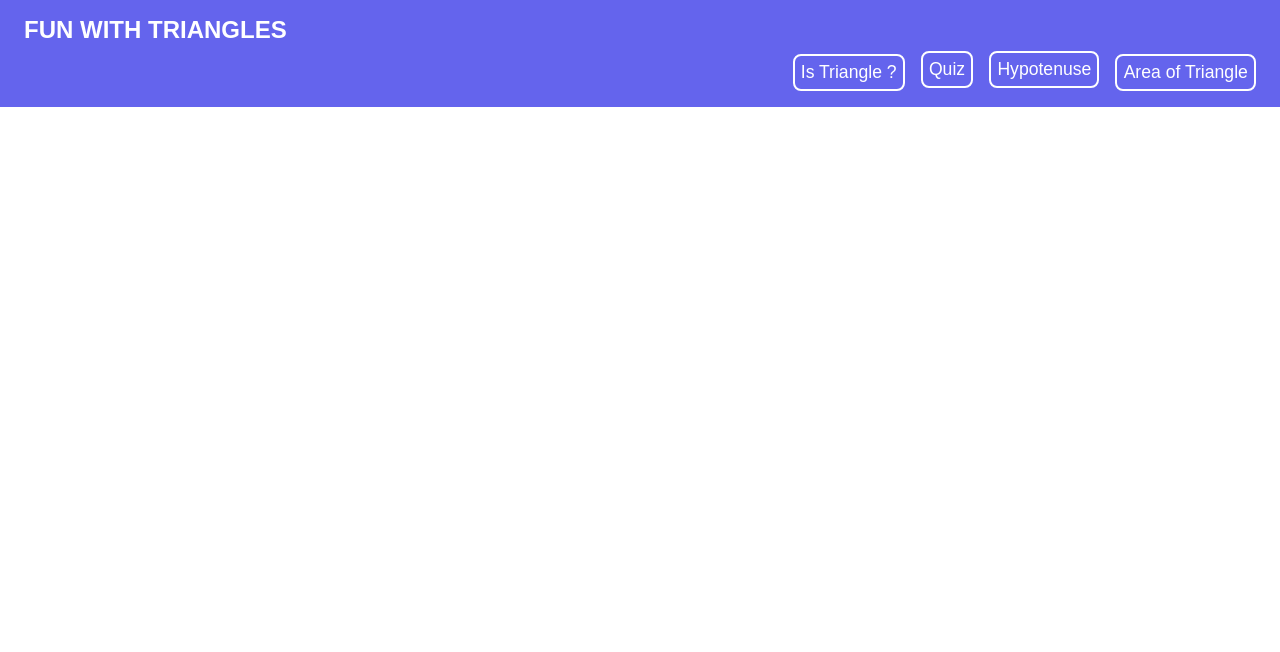
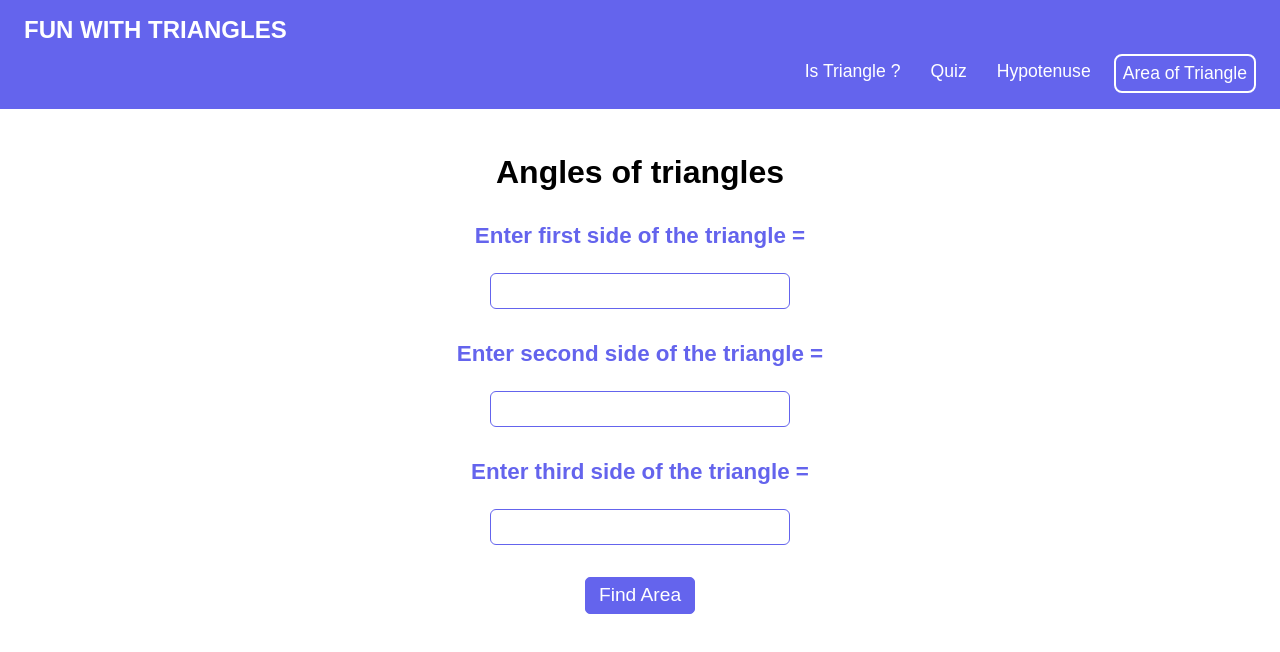
Before and after one commit to RK03ind/fun-with-triangles--mark12, a React (Create React App) app: page /area in a window 1280 px wide. Shown: the top 652 px of the page. Built offline with nearby package versions, Linux system fonts and the light colour scheme; a web font is replaced by a local one.

Commit message:
Add: all other pages

```diff
--- a/src/App.css
+++ b/src/App.css
@@ -1,5 +1,6 @@
 main {
   padding: 1.5rem;
+  text-align: center;
 }
 
 footer {
--- a/src/App.js
+++ b/src/App.js
@@ -2,6 +2,9 @@ import { useState } from "react";
 import { BrowserRouter, Routes, Route } from "react-router-dom";
 import "./App.css";
 import Header from "./layout/Header/Header";
+import Area from "./pages/area/Area";
+import Hypotenuse from "./pages/hypotenuse/Hypotenuse";
+import IsTriangle from "./pages/is-triangle/IsTriangle";
 import Quiz from "./pages/quiz/Quiz";
 
 function App() {
@@ -16,8 +19,13 @@ function App() {
             <Route path="/" element={<Quiz setMessage={setFooterMsg} />} />
             <Route
               path="/hypotenuse"
-              element={<Quiz setMessage={setFooterMsg} />}
+              element={<Hypotenuse setMessage={setFooterMsg} />}
             />
+            <Route
+              path="/is-triangle"
+              element={<IsTriangle setMessage={setFooterMsg} />}
+            />
+            <Route path="/area" element={<Area setMessage={setFooterMsg} />} />
           </Routes>
         </main>
         <footer>{footerMessage}</footer>
--- a/src/index.css
+++ b/src/index.css
@@ -1,3 +1,7 @@
+:root {
+  --primary-color: rgb(100, 100, 237);
+}
+
 body {
   margin: 0;
   font-family: "Cabinet Grotesk", sans-serif;
@@ -11,8 +15,8 @@ button {
   outline: none;
   font-family: inherit;
   background-color: transparent;
-  border: 1.8px solid rgb(100, 100, 237);
-  background-color: rgb(100, 100, 237);
+  border: 1.8px solid var(--primary-color);
+  background-color: var(--primary-color);
   color: white;
   font-weight: 500;
   border-radius: 5px;
@@ -24,5 +28,27 @@ button {
 }
 
 a {
+  display: flex;
   text-decoration: none;
 }
+
+input[type="number"] {
+  outline: none;
+  font-family: inherit;
+  padding: 0.5rem 0.8rem;
+  font-weight: 500;
+  font-size: 1rem;
+  width: 300px;
+
+  border: 1.8px solid var(--primary-color);
+  border-radius: 6px;
+  margin-top: 1.5rem;
+}
+
+label {
+  display: block;
+  margin-top: 2rem;
+  font-size: 1.4em;
+  font-weight: 700;
+  color: var(--primary-color);
+}
--- a/src/layout/Header/Header.css
+++ b/src/layout/Header/Header.css
@@ -21,12 +21,12 @@ header span {
   font-size: 1.1rem;
   color: white;
   font-weight: 500;
-  padding: 0.35em;
+  padding: 0.4em;
+}
+
+div a.active {
+  /* filter: invert(1);
+  color: white; */
   border: 2px solid white;
   border-radius: 8px;
 }
-
-div a.active {
-  filter: invert(1);
-  color: white;
-}
--- a/src/layout/Header/Header.js
+++ b/src/layout/Header/Header.js
@@ -7,14 +7,18 @@ const Header = () => {
     <header>
       FUN WITH TRIANGLES
       <div>
-        <span>Is Triangle ?</span>
+        <NavLink to="/is-triangle" activeClassName="active">
+          <span>Is Triangle ?</span>
+        </NavLink>
         <NavLink to="/" activeClassName="active">
           <span>Quiz</span>
         </NavLink>
         <NavLink to="/hypotenuse" activeClassName="active">
           <span>Hypotenuse</span>
         </NavLink>
-        <span>Area of Triangle</span>
+        <NavLink to="/area" activeClassName="active">
+          <span>Area of Triangle</span>
+        </NavLink>
       </div>
     </header>
   );
--- /dev/null
+++ b/src/pages/area/Area.js
@@ -0,0 +1,82 @@
+import { useState } from "react";
+
+const Area = (props) => {
+  const [inputState, setInputFieldState] = useState({
+    side1: "",
+    side2: "",
+    side3: "",
+  });
+
+  const onInputChangeHandler = (e) => {
+    setInputFieldState((prevState) => {
+      return {
+        ...prevState,
+        [e.target.name]: Number(e.target.value),
+      };
+    });
+  };
+
+  const isTriangleValid = () => {
+    const { side1, side2, side3 } = inputState;
+
+    if (
+      side1 + side2 > side3 &&
+      side2 + side3 > side1 &&
+      side1 + side3 > side2
+    ) {
+      return true;
+    }
+    return false;
+  };
+
+  const calcArea = () => {
+    let { side1, side2, side3 } = inputState;
+    if (side1 && side2 && side3) {
+      if (!isTriangleValid()) {
+        return props.setMessage("Enter valid triangle sides");
+      }
+      const semiPerimeter = (side1 + side2 + side3) / 2;
+      const area = Math.sqrt(
+        semiPerimeter *
+          (semiPerimeter - side1) *
+          (semiPerimeter - side2) *
+          (semiPerimeter - side3)
+      ).toPrecision(6);
+      props.setMessage(`The Area of the triangle is ${area} units.`);
+    } else {
+      alert("Fill up all the fields");
+    }
+  };
+
+  return (
+    <>
+      <h1>Angles of triangles</h1>
+      <label>Enter first side of the triangle =</label>
+      <input
+        type="number"
+        name="side1"
+        value={inputState.side1}
+        onChange={onInputChangeHandler}
+      />
+
+      <label>Enter second side of the triangle =</label>
+      <input
+        type="number"
+        name="side2"
+        value={inputState.side2}
+        onChange={onInputChangeHandler}
+      />
+
+      <label>Enter third side of the triangle =</label>
+      <input
+        type="number"
+        name="side3"
+        value={inputState.side3}
+        onChange={onInputChangeHandler}
+      />
+      <button onClick={calcArea}>Find Area</button>
+    </>
+  );
+};
+
+export default Area;
--- /dev/null
+++ b/src/pages/hypotenuse/Hypotenuse.js
@@ -0,0 +1,56 @@
+import { useState } from "react";
+
+const Hypotenuse = (props) => {
+  const [inputState, setInputFieldState] = useState({
+    baseA: "",
+    baseB: "",
+  });
+
+  const onInputChangeHandler = (e) => {
+    setInputFieldState((prevState) => {
+      return {
+        ...prevState,
+        [e.target.name]: e.target.value,
+      };
+    });
+  };
+
+  const calcHypotenuse = (e) => {
+    let hypotenuse;
+    if (inputState.baseA && inputState.baseB) {
+      hypotenuse = Math.sqrt(
+        Math.pow(inputState.baseA, 2) + Math.pow(inputState.baseB, 2)
+      );
+    } else {
+      alert("Fill up all the fields");
+    }
+    props.setMessage(`The length of hypotenuse is ${hypotenuse} units.`);
+  };
+
+  return (
+    <>
+      <h1>Calculate Hypotenuse</h1>
+      <label>Enter base value (a) =</label>
+      <input
+        type="number"
+        name="baseA"
+        value={inputState.baseA}
+        onChange={onInputChangeHandler}
+      />
+
+      <label>Enter base value (b) =</label>
+      <input
+        type="number"
+        name="baseB"
+        value={inputState.baseB}
+        onChange={onInputChangeHandler}
+      />
+      <button onClick={calcHypotenuse}>Calculate Hypotenuse</button>
+
+      <h2>Hypotenuse formula</h2>
+      <h3>√(base² + height²)</h3>
+    </>
+  );
+};
+
+export default Hypotenuse;
--- /dev/null
+++ b/src/pages/is-triangle/IsTriangle.js
@@ -0,0 +1,63 @@
+import { useState } from "react";
+
+const IsTriangle = (props) => {
+  const [inputState, setInputFieldState] = useState({
+    angle1: "",
+    angle2: "",
+    angle3: "",
+  });
+
+  const onInputChangeHandler = (e) => {
+    setInputFieldState((prevState) => {
+      return {
+        ...prevState,
+        [e.target.name]: e.target.value,
+      };
+    });
+  };
+
+  const checkTriangle = (e) => {
+    let { angle1, angle2, angle3 } = inputState;
+    if (angle1 && angle2 && angle3) {
+      if (180 - angle1 - angle2 - angle3 === 0) {
+        props.setMessage("The given angles forms a triangle.");
+      } else {
+        props.setMessage("The given angles doesn't form a triangle.");
+      }
+    } else {
+      alert("Fill up all the fields");
+    }
+  };
+
+  return (
+    <>
+      <h1>Angles of triangles</h1>
+      <label>Angle 1 =</label>
+      <input
+        type="number"
+        name="angle1"
+        value={inputState.angle1}
+        onChange={onInputChangeHandler}
+      />
+
+      <label>Angle 2 =</label>
+      <input
+        type="number"
+        name="angle2"
+        value={inputState.angle2}
+        onChange={onInputChangeHandler}
+      />
+
+      <label>Angle 3 =</label>
+      <input
+        type="number"
+        name="angle3"
+        value={inputState.angle3}
+        onChange={onInputChangeHandler}
+      />
+      <button onClick={checkTriangle}>Is Triangle?</button>
+    </>
+  );
+};
+
+export default IsTriangle;
--- a/src/pages/quiz/Quiz.css
+++ b/src/pages/quiz/Quiz.css
@@ -11,5 +11,8 @@
 }
 
 .question-container .question label {
+  font-size: 1em;
+  color: black;
   font-weight: 400;
+  margin-top: 0;
 }
```
